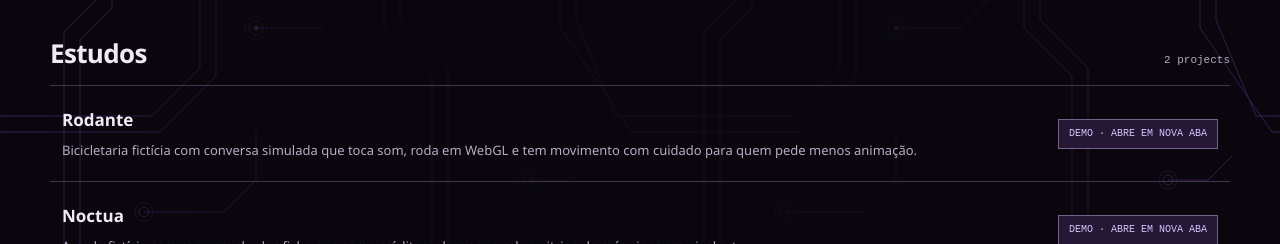
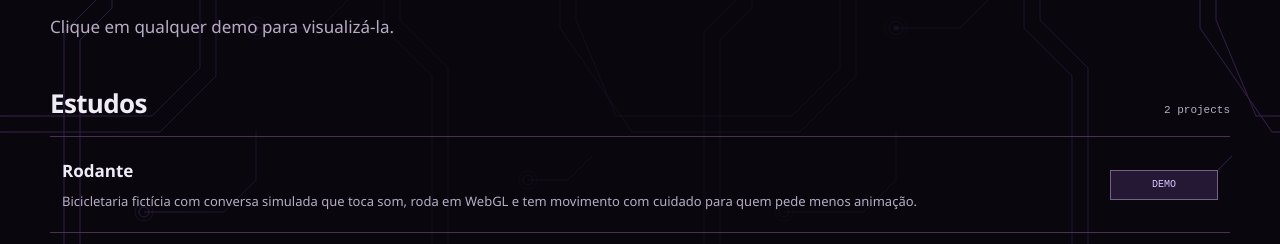
Before and after one commit to Deokyo/port, a plain HTML site: page projects/estudos-lp/index.html in a window 1280 px wide. Shown: the part 708-952 px from the top of the page. Drawn offline with Linux system fonts and the light colour scheme.

Commit message:
Replace new-tab note with a clickable hint
Claude-Session: https://claude.ai/code/session_01TaqP6S1eCcja1iaEmPFWPf

Co-authored-by: Claude <noreply@anthropic.com>

```diff
--- a/projects/estudos-lp/index.html
+++ b/projects/estudos-lp/index.html
@@ -91,12 +91,13 @@
       <div class="directory-intro" data-reveal>
         <p class="eyebrow">01 / Demos</p>
         <h2 id="estudos-title">Demos de landing page</h2>
+        <p>Clique em qualquer demo para visualizá-la.</p>
       </div>
       <section class="directory-group" aria-labelledby="estudos-lista" data-reveal>
         <div class="directory-group-head"><h3 id="estudos-lista">Estudos</h3><span>2 projetos</span></div>
         <div class="directory-list">
-          <a href="../lp-kit/demos/rodante/index.html" target="_blank" rel="noopener"><span><strong>Rodante</strong><small>Bicicletaria fictícia com conversa simulada que toca som, roda em WebGL e tem movimento com cuidado para quem pede menos animação.</small></span><span class="status-label status-demo">Demo · abre em nova aba</span></a>
-          <a href="../lp-kit/demos/noctua/index.html" target="_blank" rel="noopener"><span><strong>Noctua</strong><small>Arcade fictício com cena em shader, ficha que soma créditos, placar que rola e vitrine de máquinas em pixel art.</small></span><span class="status-label status-demo">Demo · abre em nova aba</span></a>
+          <a href="../lp-kit/demos/rodante/index.html"><span><strong>Rodante</strong><small>Bicicletaria fictícia com conversa simulada que toca som, roda em WebGL e tem movimento com cuidado para quem pede menos animação.</small></span><span class="status-label status-demo">Demo</span></a>
+          <a href="../lp-kit/demos/noctua/index.html"><span><strong>Noctua</strong><small>Arcade fictício com cena em shader, ficha que soma créditos, placar que rola e vitrine de máquinas em pixel art.</small></span><span class="status-label status-demo">Demo</span></a>
         </div>
       </section>
     </section>
```
